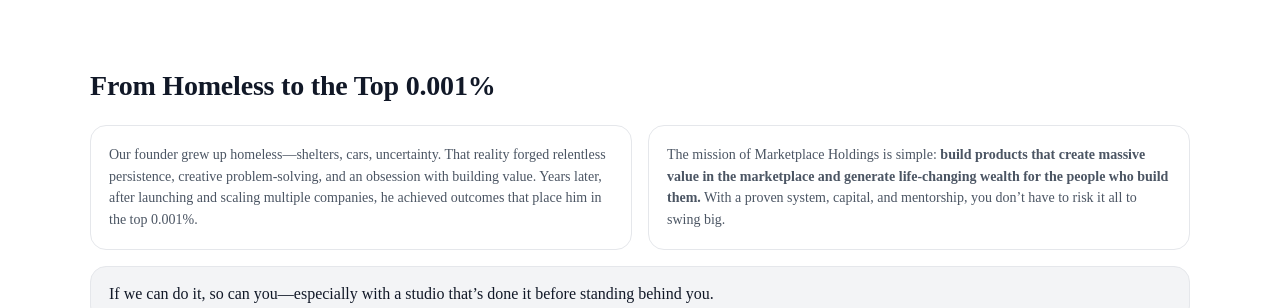
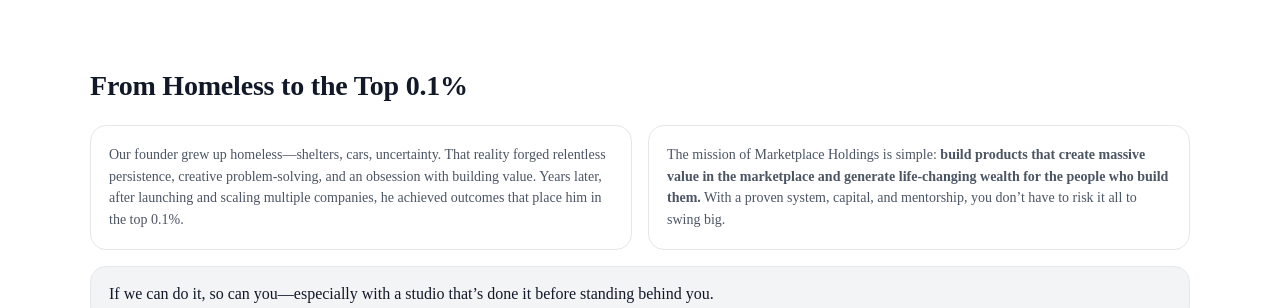
Before and after one commit to marketplaceholdings/marketplace-holdings-site, a React (Vite) app in the folder marketplace-holdings-site/: page / in a window 1280 px wide. Shown: the part 7126-7434 px from the top of the page. Built offline with nearby package versions, Linux system fonts and the light colour scheme.

Commit message:
Update App.jsx

```diff
--- a/marketplace-holdings-site/src/App.jsx
+++ b/marketplace-holdings-site/src/App.jsx
@@ -518,13 +518,13 @@
       <section id="founder-story" style={{ borderTop: `1px solid ${theme.border}` }}>
         <Container>
           <div style={{ padding: "48px 0" }}>
-            <H2>From Homeless to the Top 0.001%</H2>
+            <H2>From Homeless to the Top 0.1%</H2>
             <div style={{ display: "grid", gap: 16, gridTemplateColumns: "repeat(auto-fit, minmax(320px, 1fr))", marginTop: 12 }}>
               <Card>
                 <CardBody>
                   Our founder grew up homeless—shelters, cars, uncertainty. That reality forged relentless persistence,
                   creative problem-solving, and an obsession with building value. Years later, after launching and scaling
-                  multiple companies, he achieved outcomes that place him in the top 0.001%.
+                  multiple companies, he achieved outcomes that place him in the top 0.1%.
                 </CardBody>
               </Card>
               <Card>
```
